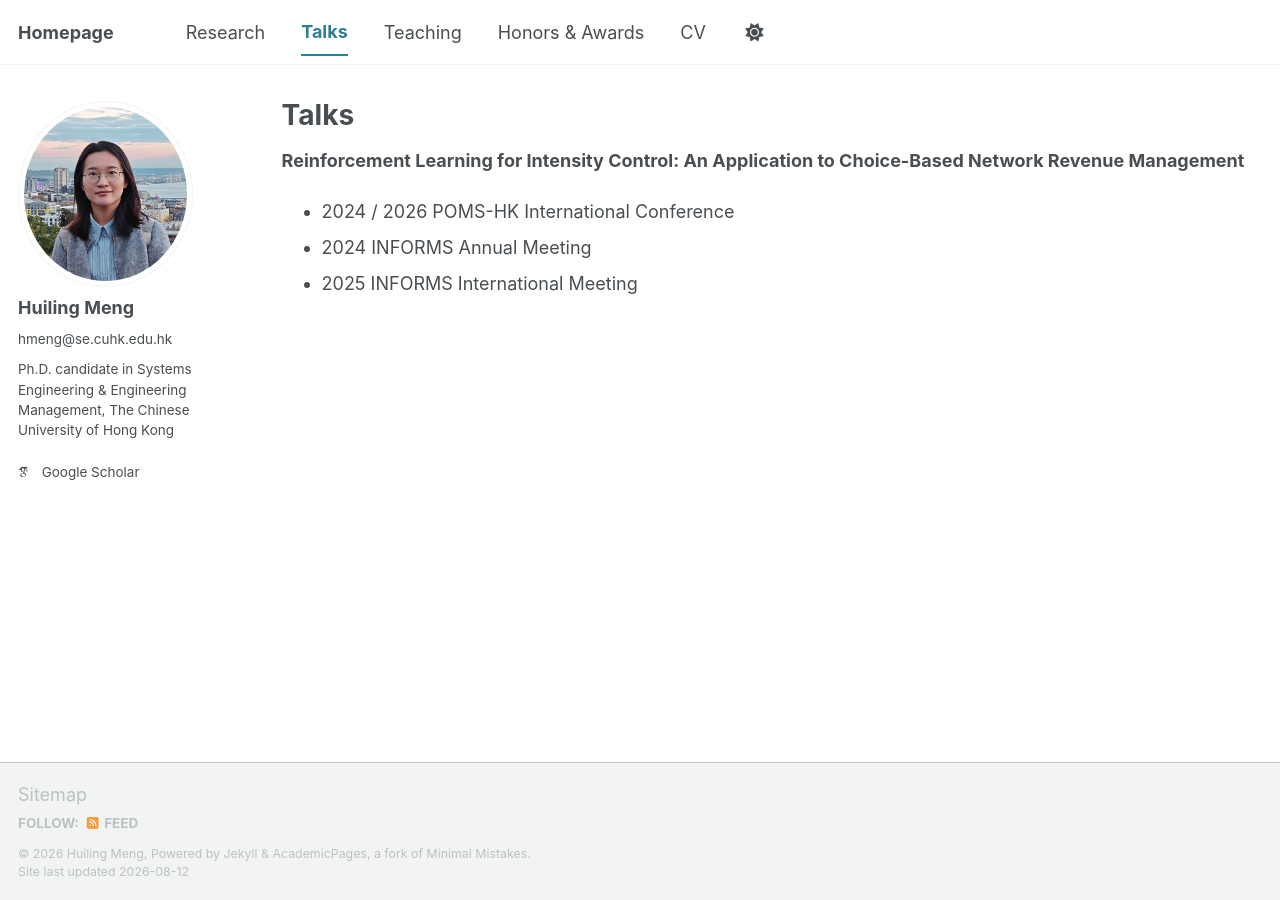
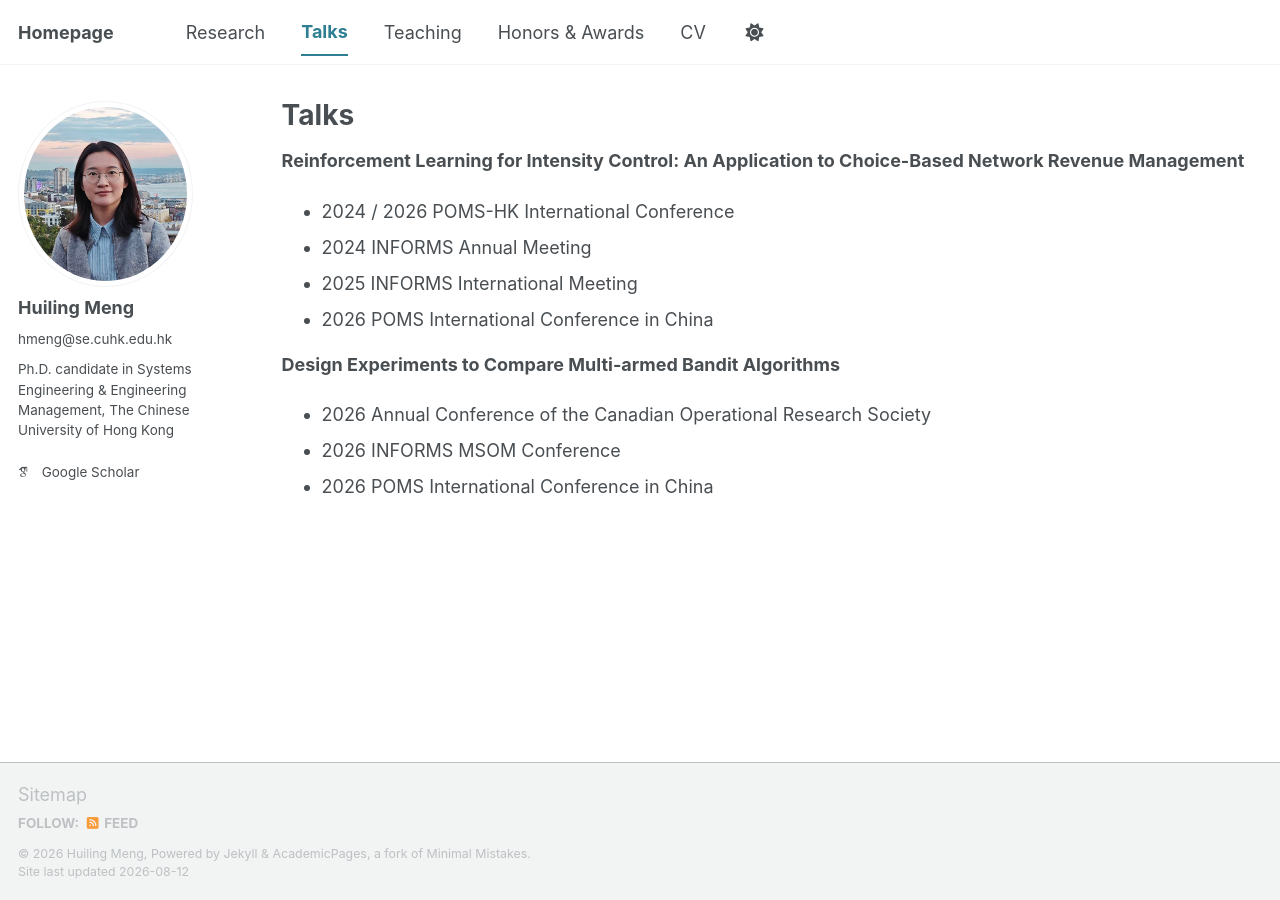
Before and after one commit to huilingmeng/huilingmeng.github.io, a Jekyll site: the page built from _pages/talks.md, in a window 1280 px wide. Built offline with Jekyll 4.4.1, drawn with Linux system fonts in a browser that asks for light colours; some web fonts are replaced; a script bundle is joined from its source files by our own code; library files that are not in the unit come from our copies.

Commit message:
Update talks with new conference details

```diff
--- a/_pages/talks.md
+++ b/_pages/talks.md
@@ -6,8 +6,13 @@ author_profile: true
 ---
 
 
-**Reinforcement Learning for Intensity Control: An Application to Choice-Based Network Revenue Management**
+**Reinforcement Learning for Intensity Control: An Application to Choice-Based Network Revenue Management**<br>
+- 2024 / 2026 POMS-HK International Conference<br>
+- 2024 INFORMS Annual Meeting<br>
+- 2025 INFORMS International Meeting<br>
+- 2026 POMS International Conference in China
 
-- 2024 / 2026 POMS-HK International Conference
-- 2024 INFORMS Annual Meeting
-- 2025 INFORMS International Meeting
+**Design Experiments to Compare Multi-armed Bandit Algorithms**<br>
+- 2026 Annual Conference of the Canadian Operational Research Society<br>
+- 2026 INFORMS MSOM Conference<br>
+- 2026 POMS International Conference in China
```
